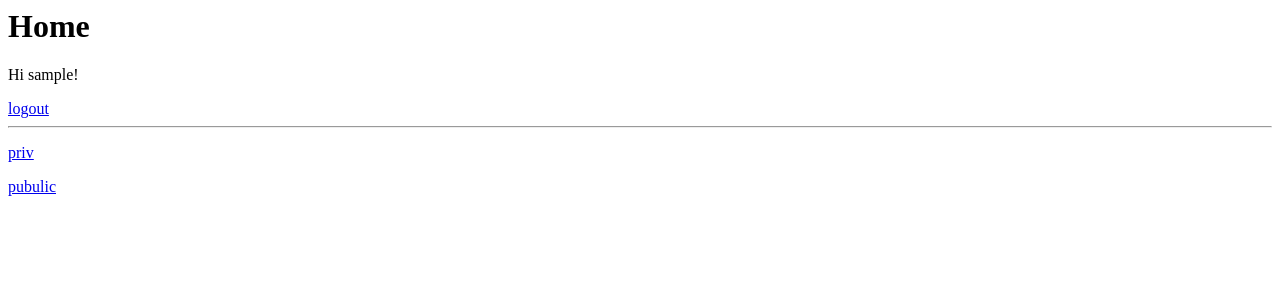
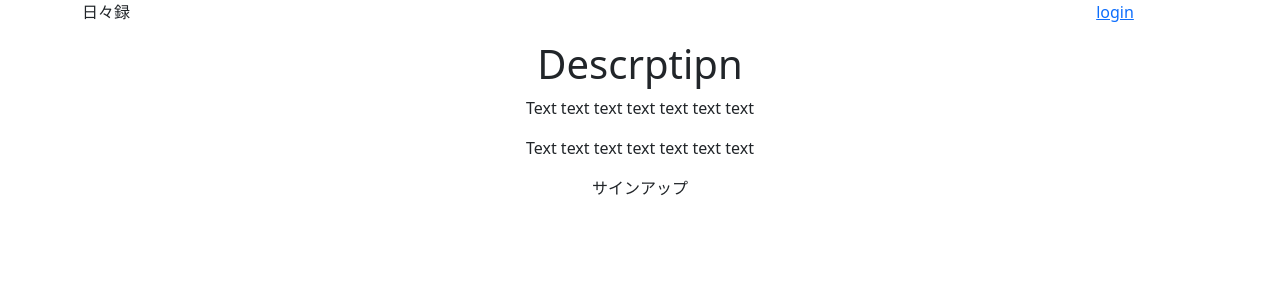
Before and after one commit to 1F10220075/DiaryHub, a Django app: page /diaryhub/ in a window 1280 px wide. Shown: the top 300 px of the page. Run offline with Django 5.2, Linux system fonts and the light colour scheme; the visitor is signed in with stand-in values (Sample User, id 1).

Commit message:
Update home.html
home.htmlを日記用に更新

```diff
--- a/authtest/templates/authtest/home.html
+++ b/authtest/templates/authtest/home.html
@@ -1,8 +1,37 @@
-<html lang="ja"><head><meta charset="utf-8"></head>
+<!DOCTYPE html>
+<html lang="ja">
+
+<head>
+  <meta charset="UTF-8">
+  <meta name="viewport" content="width=device-width, initial-scale=1.0">
+  <title>Top Page</title>
+  <link href="https://cdn.jsdelivr.net/npm/bootstrap@5.3.0/dist/css/bootstrap.min.css" rel="stylesheet"
+    integrity="sha384-9ndCyUaIbzAi2FUVXJi0CjmCapSmO7SnpJef0486qhLnuZ2cdeRhO02iuK6FUUVM" crossorigin="anonymous">
+  <script src="https://cdn.jsdelivr.net/npm/bootstrap@5.3.0/dist/js/bootstrap.bundle.min.js"
+    integrity="sha384-geWF76RCwLtnZ8qwWowPQNguL3RmwHVBC9FhGdlKrxdiJJigb/j/68SIy3Te4Bkz"
+    crossorigin="anonymous"></script>
+</head>
   <body>
-    <h1>Home</h1>
+    <div class="container">
 
-    {% if user.is_authenticated %}
+      <div class="row">
+        <div class="col-10">
+          <p>日々録</p>
+        </div>
+        <div class="col-2">
+          <p class="text-center"><a href="{% url 'login' %}">login</a></p>
+        </div>
+      </div>
+
+      <div class="row text-center">
+        <h1>Descrptipn</h1>
+        <p>Text text text text text text text</p>
+        <p>Text text text text text text text</p>
+        <p class="text-center">サインアップ</p>
+      </div>
+    </div>
+
+    <!-- {% if user.is_authenticated %}
     <p>Hi {{ user.username }}!</p>
     <a href="{% url 'logout' %}">logout</a>
     {% else %}
@@ -12,6 +41,6 @@
 
     <hr>
     <p><a href="{% url 'priv' %}">priv</a></p>
-    <p><a href="{% url 'pub' %}">pubulic</a></p>
+    <p><a href="{% url 'pub' %}">pubulic</a></p> -->
 </body>
 </html>
```
